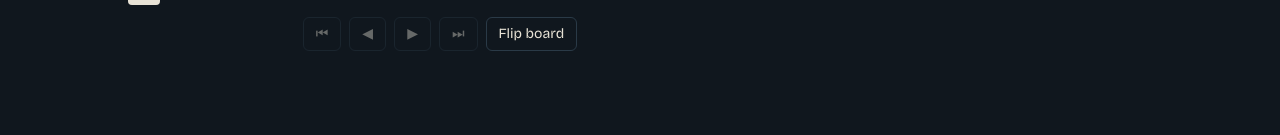
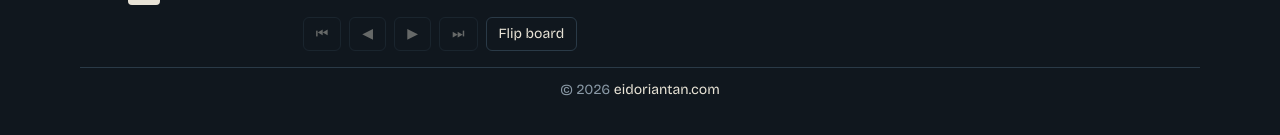
Before and after one commit to eidoriantan/chess, a React (Vite) app: page / in a window 1280 px wide. Shown: the part 635-770 px from the top of the page. Built offline with nearby package versions, Linux system fonts and the light colour scheme.

Commit message:
chore: add copyright

```diff
--- a/src/App.tsx
+++ b/src/App.tsx
@@ -124,8 +124,9 @@ export default function App() {
   const field = 'w-full rounded-md border border-line bg-ink px-2 py-1.5 text-sm'
 
   return (
-    <div className="mx-auto flex min-h-screen max-w-6xl flex-col gap-4 p-4 lg:flex-row lg:items-start">
-      <section className="flex flex-col gap-3 lg:flex-1">
+    <div className="mx-auto flex min-h-screen max-w-6xl flex-col gap-4 p-4">
+      <div className="flex flex-col gap-4 lg:flex-row lg:items-start">
+        <section className="flex flex-col gap-3 lg:flex-1">
         <div className="flex items-baseline justify-between">
           <h1 className="text-xl font-extrabold tracking-tight">{meta.White ? `${meta.White} vs ${meta.Black ?? '?'}` : 'Analysis board'}</h1>
           <span className="text-sm text-dim">{meta.Result ?? ''}</span>
@@ -155,9 +156,9 @@ export default function App() {
           <button className={btn} onClick={() => go(positions.length - 1)} disabled={cursor === positions.length - 1} aria-label="Last move">⏭</button>
           <button className={btn} onClick={() => setFlipped((f) => !f)}>Flip board</button>
         </div>
-      </section>
+        </section>
 
-      <aside className="flex flex-col gap-4 lg:w-[24rem]">
+        <aside className="flex flex-col gap-4 lg:w-[24rem]">
         <div className="space-y-3 rounded-lg bg-panel p-4">
           <label className="block text-sm text-dim">Engine
             <select className={`${field} mt-1 text-chalk`} value={engineId} onChange={(e) => setEngineId(e.target.value)}>
@@ -219,7 +220,14 @@ export default function App() {
           {importError && <p className="mt-1 text-xs text-amber">{importError}</p>}
           <button className={`${btn} mt-2`} onClick={importPgn} disabled={!pgn.trim()}>Import game</button>
         </div>
-      </aside>
+        </aside>
+      </div>
+      <footer className="border-t border-line pt-3 text-center text-sm text-dim">
+        © {new Date().getFullYear()}{' '}
+        <a className="text-chalk hover:text-amber" href="https://eidoriantan.com" target="_blank" rel="noreferrer">
+          eidoriantan.com
+        </a>
+      </footer>
     </div>
   )
 }
```
